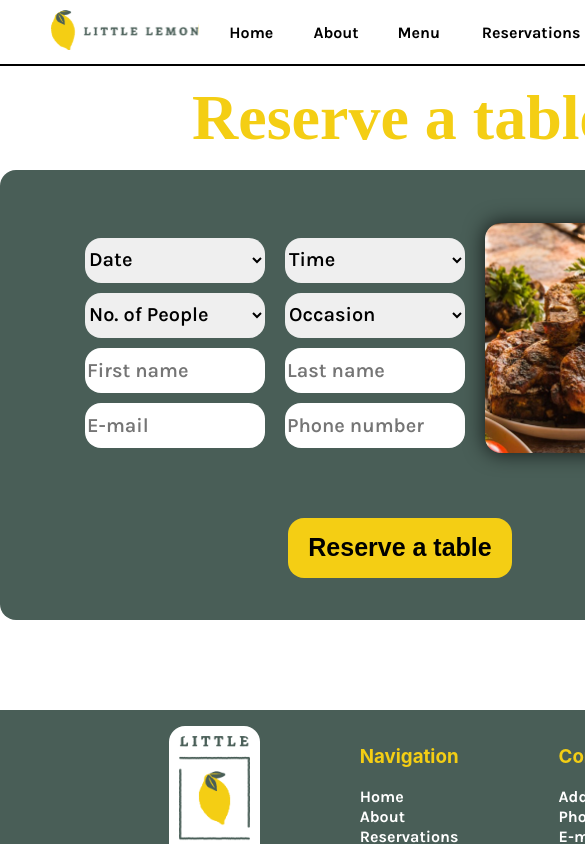
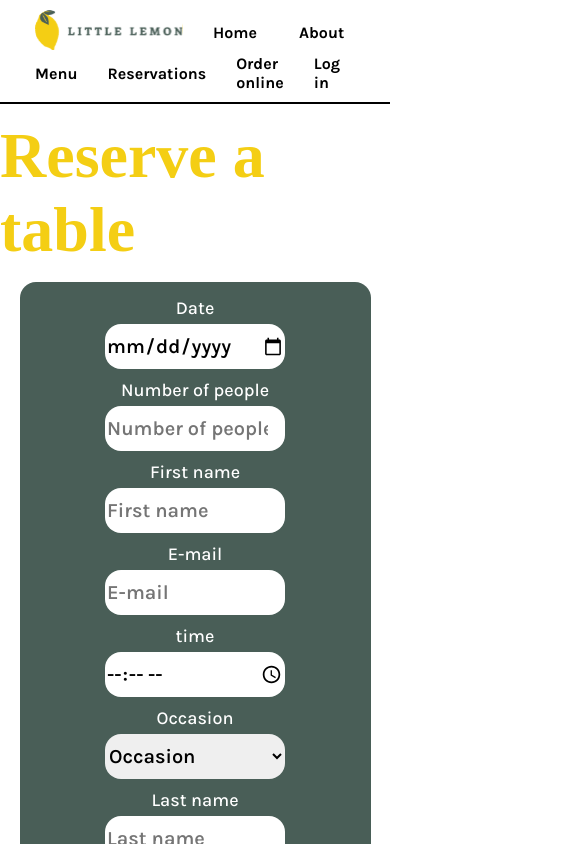
Before and after one commit to grz3chotnik/little-lemon-app, a React (Create React App) app: page /Reservations in a window 390 px wide. Shown: the top 844 px of the page, 585 px wide, since content can reach past the window. Built offline with nearby package versions, Linux system fonts and the light colour scheme; a web font is replaced by a local one.

Commit message:
Reservations page better responsiveness and made the form structure better + added labels

```diff
--- a/src/App.css
+++ b/src/App.css
@@ -556,14 +556,15 @@ label input {
     flex-direction: row;
     align-items: center;
     justify-content: center;
-    justify-self: center;
     flex-wrap: wrap;
     background-color: #495E57;
-    width: 800px;
-    height: 450px;
+    width: 90%;
+    max-width: 800px;
+    min-height: 450px;
     padding: 15px;
     border-radius: 16px;
     color: white;
+
     /*box-shadow: 0px 0px 20px 1px rgba(0, 0, 0, 0.7);*/
 
 }
@@ -598,10 +599,10 @@ select {
     flex-direction: column;
     align-items: center;
     justify-content: center;
-    margin: 0 0 90px;
+    margin: 0 0 150px;
 }
     .reservelayout input, .reservelayout select {
-        margin: 10px 10px 0;
+        margin: 5px 10px 10px;
         width: 180px;
         height: 45px;
         font-size: 20px;
@@ -630,9 +631,15 @@ select {
     .row3 {
   align-items: center;
         justify-content: center;
+
     }
 
 
+
+    /*div .row1 {*/
+    /*    align-items: center;*/
+    /*    justify-content: center;*/
+    /*}*/
 /*.row1 input, .row2 input, .row3 input{*/
 
 /*    font-size: 50px;*/
--- a/src/components/Reservations.jsx
+++ b/src/components/Reservations.jsx
@@ -1,64 +1,62 @@
 import Nav from "./Nav";
 import Footer from "./Footer";
+
+
+const handleSubmit = (e) => {
+    e.preventDefault();
+}
+
 
 export default function Reservations() {
     return <div>
         <Nav/>
 
 
-
-
         <div className={"reservecontainer"}>
             <h1>Reserve a table</h1>
-            <div className={"reservelayout"}>
+            <form className={"reservelayout"}>
                 <div className={"row1"}>
-                    <select>
-                        <option>Date</option>
-                        <option>dddddd</option>
-                        <option>ddddd</option>
-                        <option>ddddd</option>
-                        <option>ddddd</option>
-                        <option>ddddd</option>
-                    </select>
-                    <select>
-                        <option>No. of People</option>
-                        <option>2</option>
-                        <option>3</option>
-                        <option>4</option>
-                        <option>5</option>
-                        <option>6</option>
+                    <label htmlFor={"date"}>Date</label>
+                    <input id={"date"} type={"date"}/>
 
-                    </select>
-                    <input placeholder={"First name"}/>
-                    <input placeholder={"E-mail"}/>
+                    <label htmlFor={"nopeople"}>Number of people</label>
+                    <input id={"nopeople"} type={"number"} placeholder={"Number of people"}/>
+
+                    <label htmlFor={"firstname"}>First name</label>
+                    <input id={"firstname"} type={"text"} placeholder={"First name"}/>
+
+                    <label htmlFor={"email"}>E-mail</label>
+                    <input id={"email"} type={"email"} placeholder={"E-mail"}/>
 
                 </div>
 
                 <div className={"row2"}>
-                    <select>
-                        <option>Time</option>
-                        <option>ddddd</option>
-                        <option>ddddd</option>
-                        <option>ddddd</option>
-                        <option>ddddd</option>
+                    {/*<form></form>*/}
 
-                    </select>
-                    <select>
+                    <label htmlFor={"time"}>time</label>
+                    <input id={"time"} type={"time"} placeholder={"Time"}/>
+
+                    <label htmlFor={"occasion"}>Occasion</label>
+                    <select id={"occasion"}>
                         <option>Occasion</option>
                         <option>Birthday</option>
                         <option>Business</option>
                         <option>Other</option>
                     </select>
-                    <input placeholder={"Last name"}/>
-                    <input placeholder={"Phone number"}/>
+
+                    <label htmlFor={"lastname"}>Last name</label>
+                    <input id={"lastname"} type={"text"} placeholder={"Last name"}/>
+
+                    <label htmlFor={"phonenumber"}>Phone number</label>
+                    <input id={"phonenumber"} type={"number"} placeholder={"Phone number"}/>
                 </div>
 
                 <div className={"row3"}>
                     <img src={"./restaurant.jpg"} alt={"seats"} height={"230px"}/>
                 </div>
-                <button className={"yellowbutton"}>Reserve a table</button>
+                <button type={"submit"} className={"yellowbutton"} onSubmit={handleSubmit}>Reserve a table</button>
 
-            </div>
+            </form>
 
         </div>
         {/*<div>*/}
```
